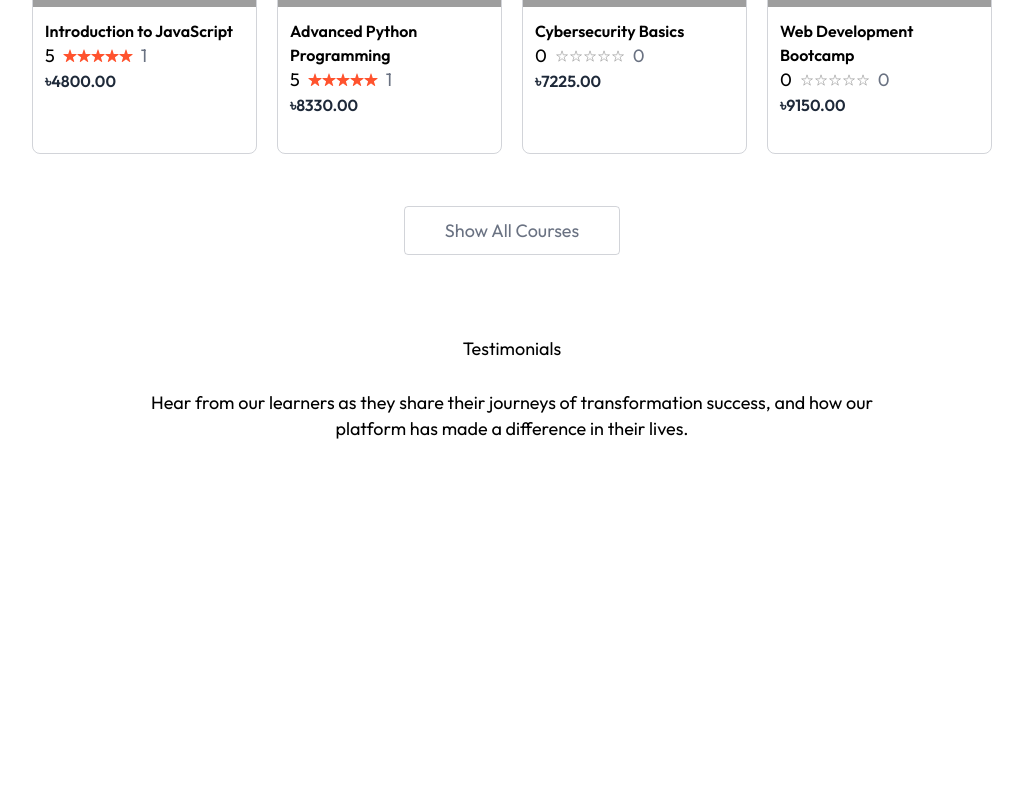
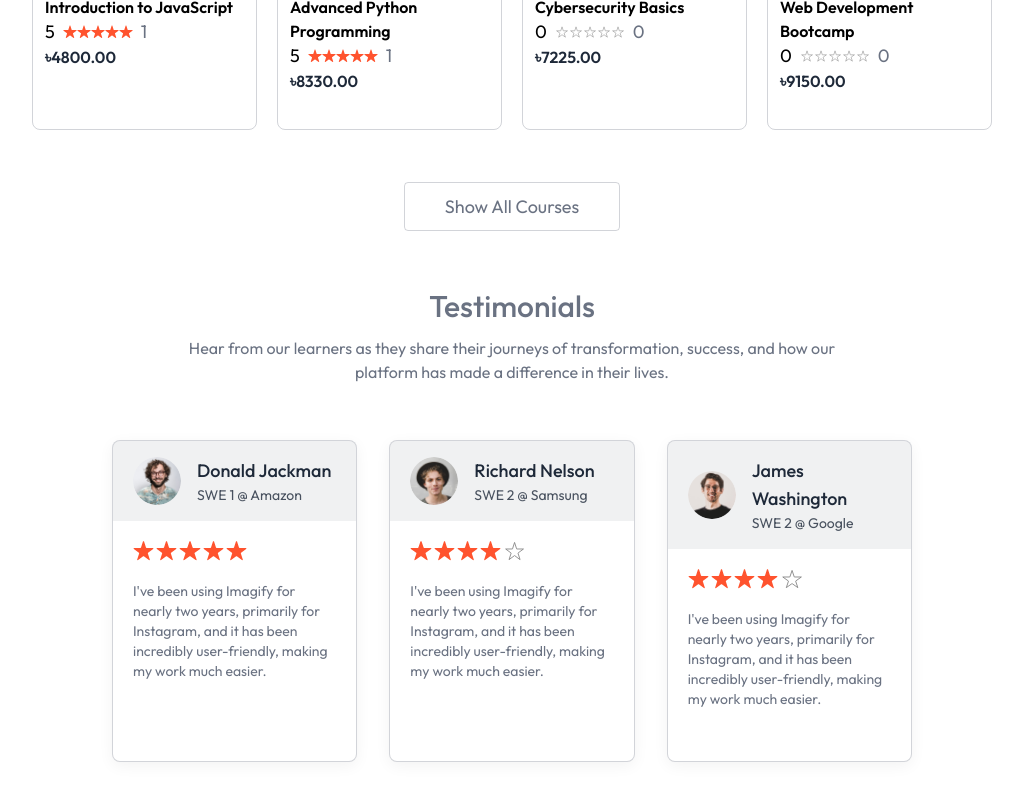
Before and after one commit to SaadTK/EduManage-client, a React (Vite) app: page / in a window 1280 px wide. Shown: the part 1110-1910 px from the top of the page, without its empty margins (128-1151 px from the left). Before the commit the page ends 1552 px from the top, so only its background shows below. Built offline with nearby package versions, Linux system fonts and the light colour scheme; no server answers; grey boxes are pictures that could not be loaded.

Commit message:
Added Testimonials section to homepage.

```diff
--- a/src/components/student/Companies.jsx
+++ b/src/components/student/Companies.jsx
@@ -23,7 +23,11 @@
         alt="Accenture"
         className="mx-6 w-40 md:w-48 object-contain hover:scale-105 transition-transform"
       />
-      <img src={assets.adobe_logo} alt="Adobe" className="mx-6 w-40 md:w-48 object-contain hover:scale-105 transition-transform" />
+      <img
+        src={assets.adobe_logo}
+        alt="Adobe"
+        className="mx-6 w-40 md:w-48 object-contain hover:scale-105 transition-transform"
+      />
       <img
         src={assets.paypal_logo}
         alt="Paypal"
--- a/src/components/student/CoursesSection.jsx
+++ b/src/components/student/CoursesSection.jsx
@@ -8,7 +8,7 @@
   const { allCourses } = useContext(AddContext);
 
   return (
-    <div className="py-16 md:px-40 px-8">
+    <div className="py-10 md:px-40 px-8">
       <h2 className="txt-3xl font-medium text-gray-500 mb-5">
         Learn from the best
       </h2>
--- a/src/components/student/TestimonialsSection.jsx
+++ b/src/components/student/TestimonialsSection.jsx
@@ -1,15 +1,60 @@
 import React from "react";
+import { assets, dummyTestimonial } from "../../assets/assets";
 
 const TestimonialsSection = () => {
   return (
-    <>
-      <h2>Testimonials</h2>
-      <p>
-        Hear from our learners as they share their journeys of transformation
-        success, and how our <br></br> platform has made a difference in their
+    <div className="pb-14 md:px-60 px-8">
+      <h2 className="text-3xl font-medium text-gray-500">Testimonials</h2>
+      <p className="md:text-base text-gray-500 mt-3">
+        Hear from our learners as they share their journeys of transformation,
+        success, and how our <br /> platform has made a difference in their
         lives.
       </p>
-    </>
+
+      {/* Fixed grid class */}
+      <div className="grid md:grid-cols-3 sm:grid-cols-2 grid-cols-1 gap-8 mt-14">
+        {dummyTestimonial.map((testimonial, index) => (
+          <div
+            key={index}
+            className="text-sm text-left border border-gray-500/30 pb-6 rounded-lg bg-white shadow-[0px_4px_15px_0px] shadow-black/5 overflow-hidden"
+          >
+            {/* Header */}
+            <div className="flex items-center gap-4 px-5 py-4 bg-gray-500/10">
+              <img
+                className="h-12 w-12 rounded-full"
+                src={testimonial.image}
+                alt={testimonial.name}
+              />
+              <div>
+                <h1 className="text-lg font-medium text-gray-800">
+                  {testimonial.name}
+                </h1>
+                <p className="text-gray-800/80">{testimonial.role}</p>
+              </div>
+            </div>
+
+            {/* Rating & Feedback */}
+            <div className="p-5 pb-7">
+              <div className="flex gap-0.5">
+                {Array.from({ length: 5 }).map((_, i) => (
+                  <img
+                    className="h-5"
+                    key={i}
+                    src={
+                      i < Math.floor(testimonial.rating)
+                        ? assets.star
+                        : assets.star_blank
+                    }
+                    alt="star"
+                  />
+                ))}
+              </div>
+              <p className="text-gray-500 mt-5">{testimonial.feedback}</p>
+            </div>
+          </div>
+        ))}
+      </div>
+    </div>
   );
 };
 
```
